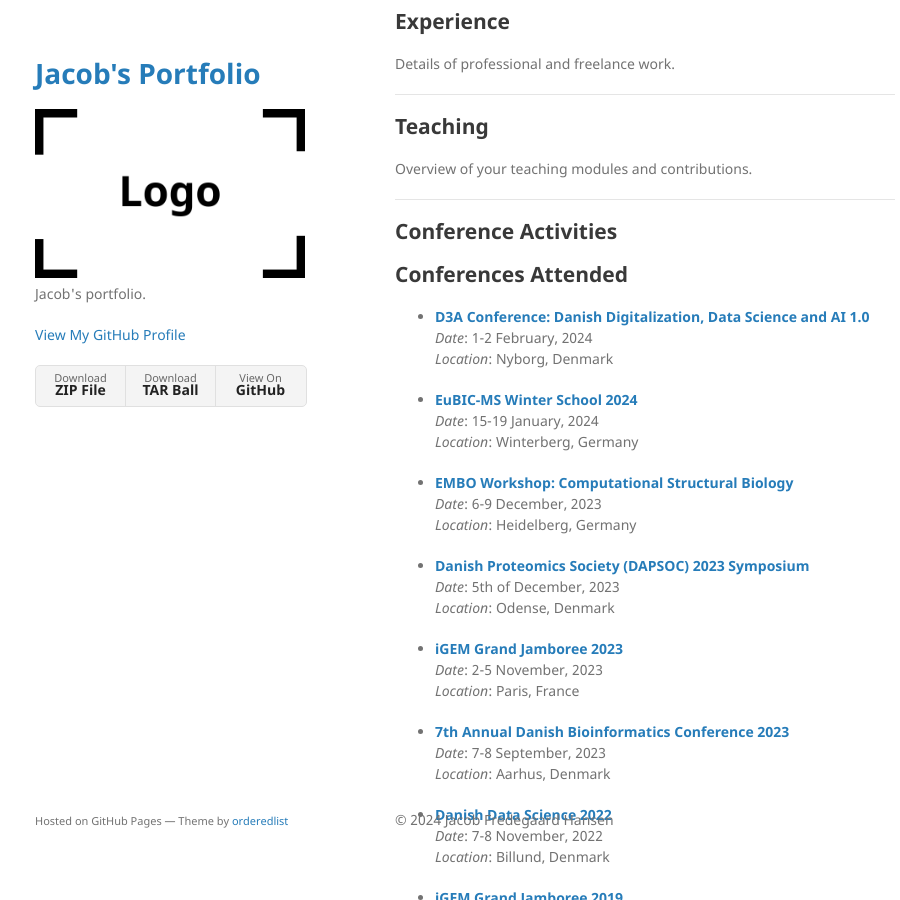
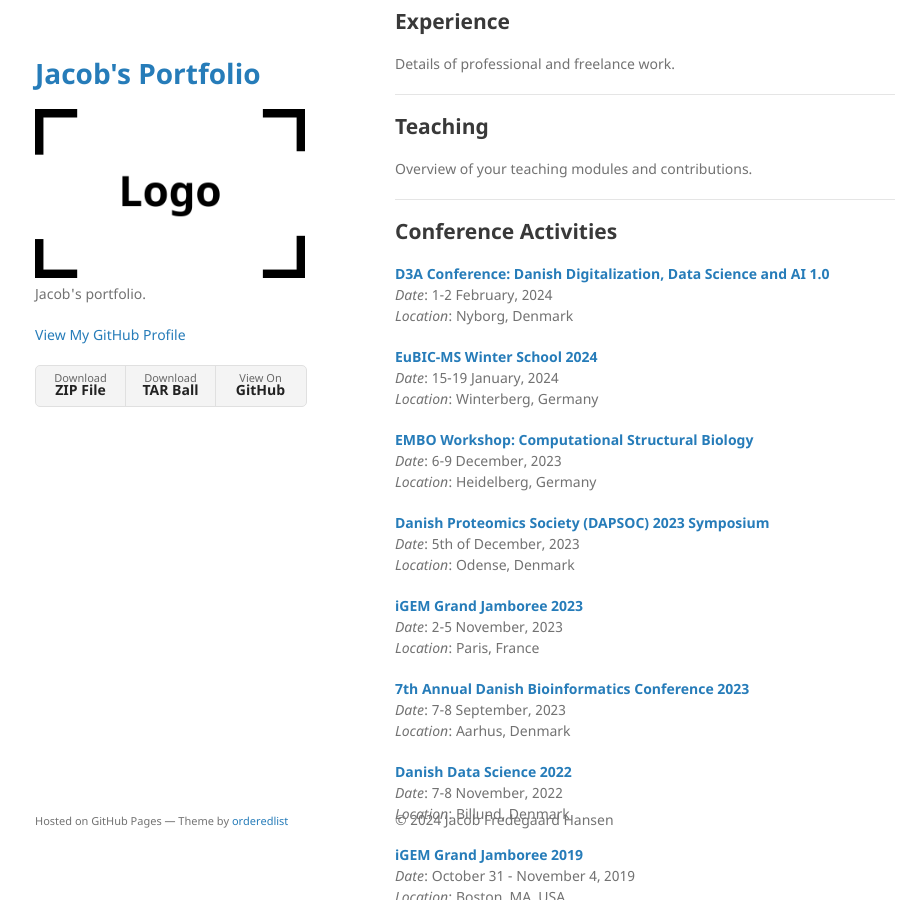
Before and after one commit to jacobfh1/jacobfh1.github.io, a Jekyll site: the page built from index.md, in a window 1280 px wide and 900 px high, scrolled down 393 px. Shown: the whole window, without its empty margins (175-1075 px from the left). Built offline with Jekyll 4.4.1, drawn with Linux system fonts in a browser that asks for light colours.

Commit message:
Updated index.md

```diff
--- a/index.md
+++ b/index.md
@@ -39,40 +39,37 @@ Overview of your teaching modules and contributions.
 
 ## Conference Activities
 
-## Conferences Attended
-
-- **[D3A Conference: Danish Digitalization, Data Science and AI 1.0](https://d3aconference.dk/)**
+**[D3A Conference: Danish Digitalization, Data Science and AI 1.0](https://d3aconference.dk/)**
   _Date_: 1-2 February, 2024
   _Location_: Nyborg, Denmark
 
-- **[EuBIC-MS Winter School 2024](https://eubic-ms.org/)**
+**[EuBIC-MS Winter School 2024](https://eubic-ms.org/)**
   _Date_: 15-19 January, 2024
   _Location_: Winterberg, Germany
 
-- **[EMBO Workshop: Computational Structural Biology](https://www.embl.org/about/info/course-and-conference-office/events/csb23-01/#vf-tabs__section-overview)**
+**[EMBO Workshop: Computational Structural Biology](https://www.embl.org/about/info/course-and-conference-office/events/csb23-01/#vf-tabs__section-overview)**
   _Date_: 6-9 December, 2023
   _Location_: Heidelberg, Germany
 
-- **[Danish Proteomics Society (DAPSOC) 2023 Symposium](https://dapsoc.org/)**
+**[Danish Proteomics Society (DAPSOC) 2023 Symposium](https://dapsoc.org/)**
   _Date_: 5th of December, 2023
   _Location_: Odense, Denmark
 
-- **[iGEM Grand Jamboree 2023](https://jamboree.igem.org/)**
+**[iGEM Grand Jamboree 2023](https://jamboree.igem.org/)**
   _Date_: 2-5 November, 2023
   _Location_: Paris, France
 
-- **[7th Annual Danish Bioinformatics Conference 2023](https://elixir-europe.org/about-us/who-we-are/nodes/denmark)**
+**[7th Annual Danish Bioinformatics Conference 2023](https://elixir-europe.org/about-us/who-we-are/nodes/denmark)**
   _Date_: 7-8 September, 2023
   _Location_: Aarhus, Denmark
 
-- **[Danish Data Science 2022](https://ddsa.dk/)**
+**[Danish Data Science 2022](https://ddsa.dk/)**
   _Date_: 7-8 November, 2022
   _Location_: Billund, Denmark
 
-- **[iGEM Grand Jamboree 2019](https://jamboree.igem.org/)**
+**[iGEM Grand Jamboree 2019](https://jamboree.igem.org/)**
   _Date_: October 31 - November 4, 2019
   _Location_: Boston, MA, USA
-
 
 ## Workshops Attended
 
```
